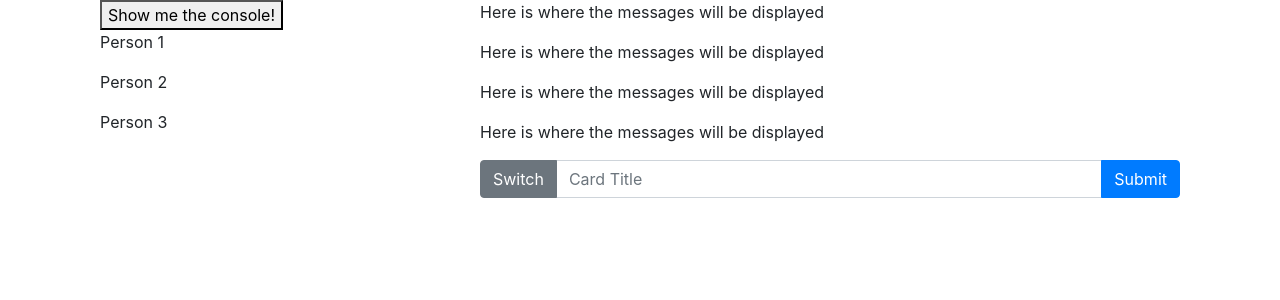
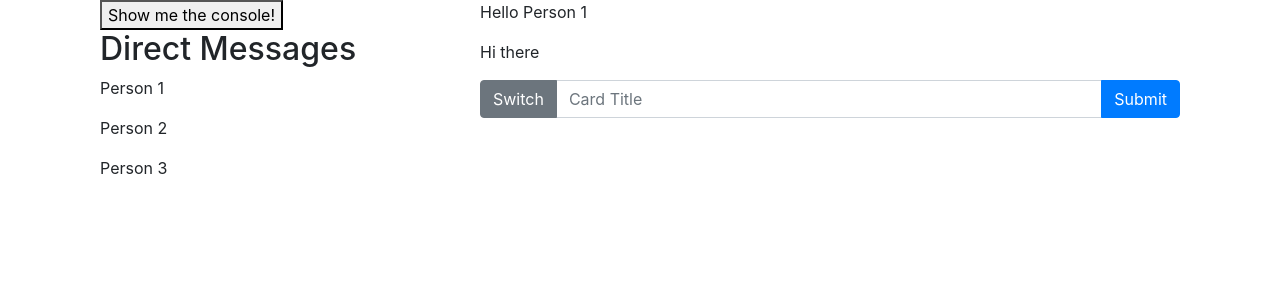
Before and after one commit to thechocobowhisperer/stunning-potato, a React (Create React App) app: page / in a window 1280 px wide. Shown: the top 300 px of the page. Built offline with nearby package versions, Linux system fonts and the light colour scheme.

Commit message:
Add isActive to conversations array and if statement to display active conversation

```diff
--- a/src/App.js
+++ b/src/App.js
@@ -6,21 +6,48 @@ import Conversations from './components/ChatSelect/ChatSelect'
 class App extends Component {
   state = {
     conversations : [
-                    {name: 'Person 1'},
-                    {name: 'Person 2'},
-                    {name: 'Person 3'}
+                    {name: 'Person 1', isActive: true, messages: [
+                       'Hello Person 1', 'Hi there'
+                    ]},
+
+                    {name: 'Person 2', isActive: false, messages: [
+                       'Hello Person 2', 'Hello'
+                    ]},
+
+                    {name: 'Person 3', isActive: false, messages: [
+                      'Hello Person 3',  'Hola'
+                    ]}
     ]
   }
   whatHappened = (event) => {
-    console.log(this.state.conversations)
+    const convName = this.state.conversations.map((conv, index) => {
+      return (<p key={index} id={index}>{conv.name}</p>
+  )})
+    const dispMsgs = this.state.conversations.map((conv) => {return (
+      conv.messages.map((msgs, index)=>{
+        if (conv.isActive) {
+          return <p key={index} id={conv.name}>{msgs}</p>
+        }
+        })
+
+    )})
+
+    console.log(dispMsgs)
   }
 
 
   render () {
-    const convPerson = this.state.conversations.map((person, index) => {
-      return (<div><p key={index} id={index}>{person.name}</p></div>
+    const convName = this.state.conversations.map((conv, index) => {
+      return (<p key={index} id={index}>{conv.name}</p>
   )})
+  const dispMsgs = this.state.conversations.map((conv) => {return (
+    conv.messages.map((msgs, index)=>{
+      if (conv.isActive) {
+        return <p key={index} id={conv.name}>{msgs}</p>
+      }
+      })
 
+  )})
     return (
 
       <div className="container">
@@ -28,15 +55,15 @@ class App extends Component {
           <div className='col-4'>
             <Conversations>
               <button onClick={(event) => this.whatHappened(event)}>Show me the console!</button>
-              {convPerson}
+              <h2>
+                Direct Messages
+              </h2>
+              {convName}
             </Conversations>
           </div>
           <div className='col-8'>
             <Chatter>
-              <p>Here is where the messages will be displayed</p>
-              <p>Here is where the messages will be displayed</p>
-              <p>Here is where the messages will be displayed</p>
-              <p>Here is where the messages will be displayed</p>
+              {dispMsgs}
             </Chatter>
           </div>
         </div>
--- a/src/components/ChatSelect/ChatSelect.js
+++ b/src/components/ChatSelect/ChatSelect.js
@@ -1,4 +1,4 @@
-import React, {Component} from 'react';
+import React from 'react';
 
 
 const Conversations = (props) => {
```
